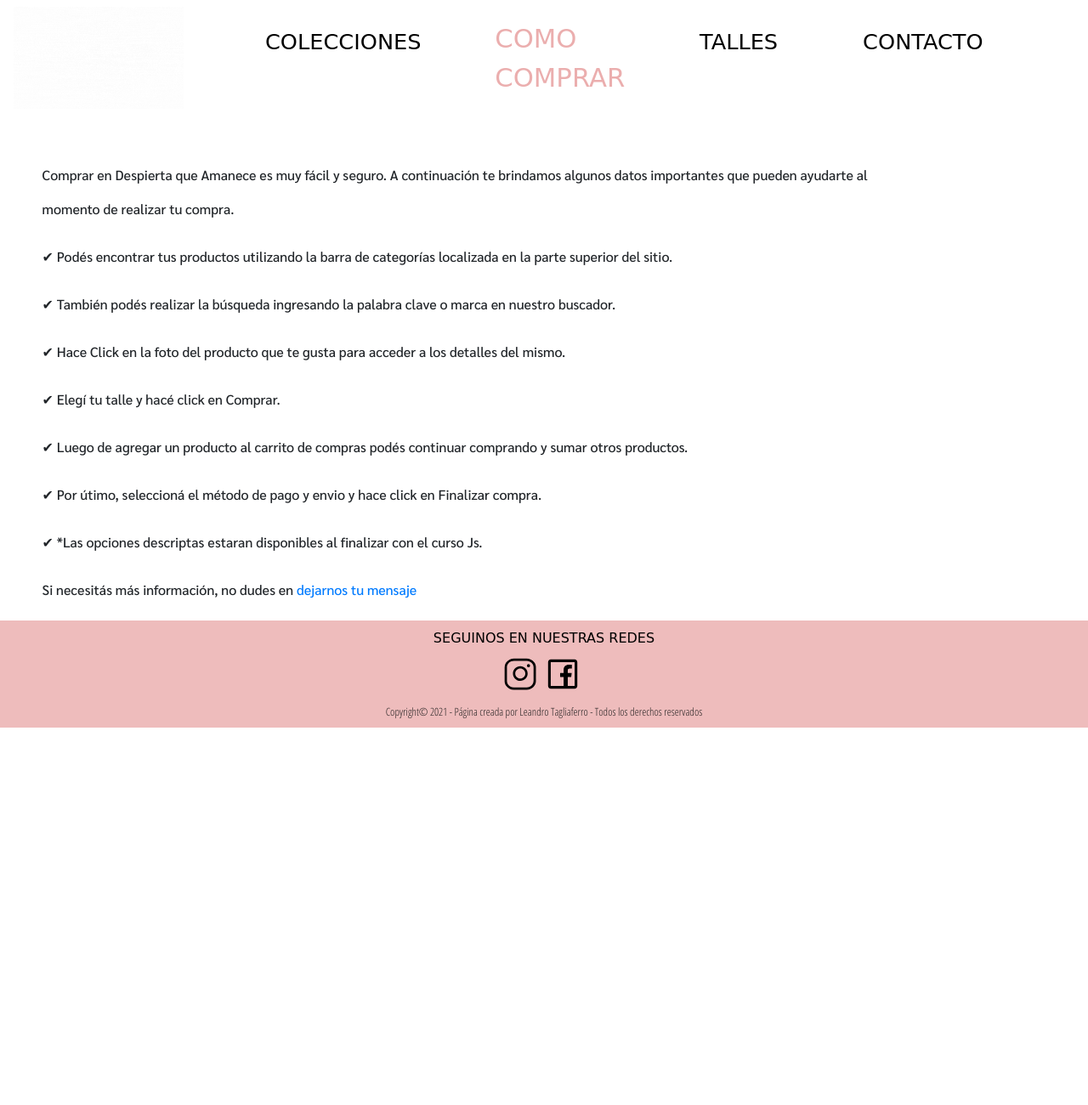
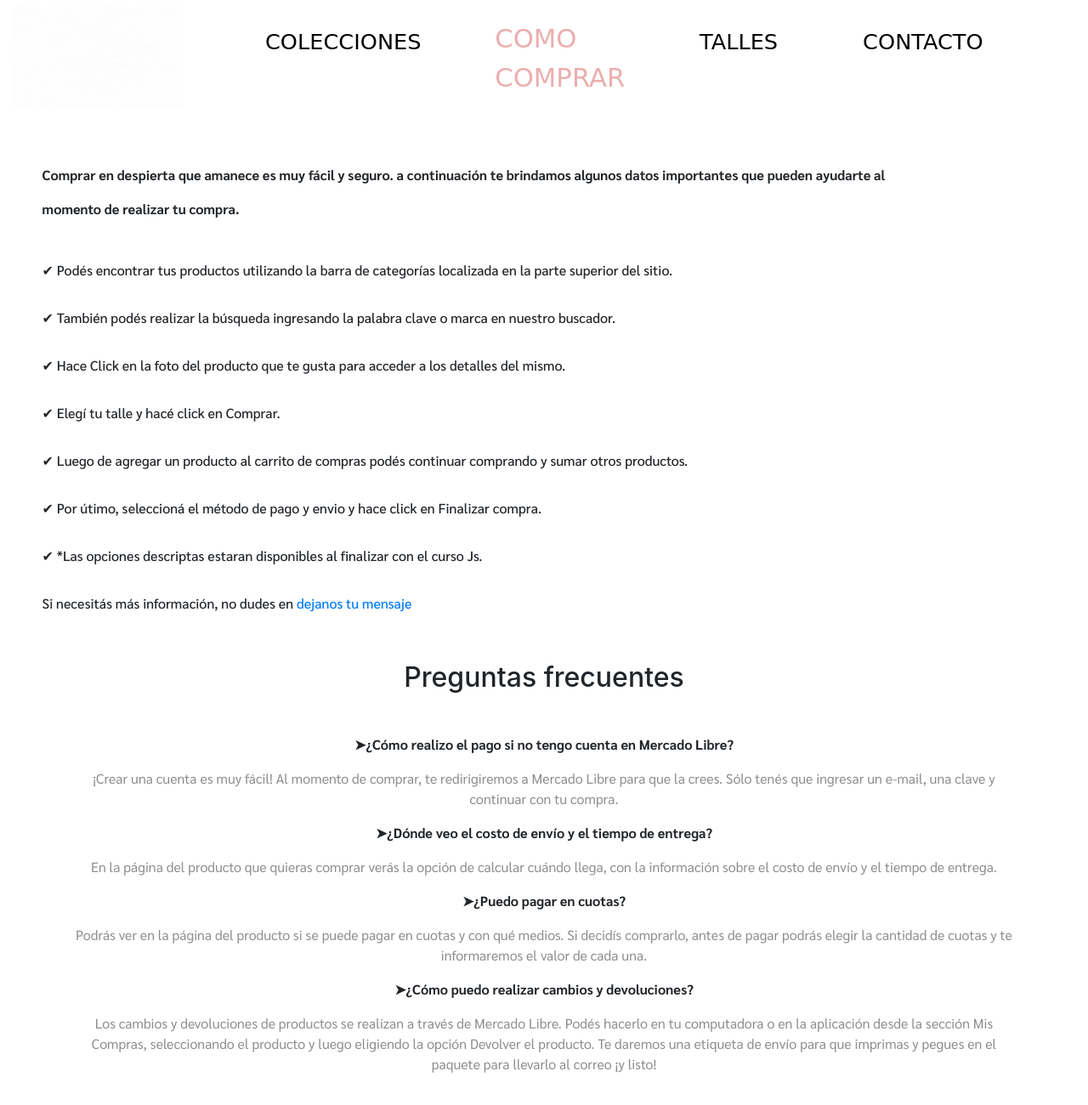
Before and after one commit to leandrotag/despierta_que_amanece, a plain HTML site: page como_comprar.html in a window 1280 px wide. Shown: the top 1300 px of the page at 85% size. Before the commit the page ends 856 px from the top, so only its background shows below. Drawn offline with nearby package versions, Linux system fonts and the light colour scheme; a web font is replaced by a local one.

Commit message:
cambios_como_comprar_0608

```diff
--- a/como_comprar.html
+++ b/como_comprar.html
@@ -31,7 +31,7 @@
 	</nav>
 	</div>
 	<div class="container__text">
-		<p>Comprar en Despierta que Amanece es muy fácil y seguro. A continuación te brindamos algunos datos importantes que pueden ayudarte al momento de realizar tu compra.</p>
+		<p class="explication">Comprar en despierta que amanece es muy fácil y seguro. a continuación te brindamos algunos datos importantes que pueden ayudarte al momento de realizar tu compra.</p>
 		<p>✔ Podés encontrar tus productos utilizando la barra de categorías localizada en la parte superior del sitio.</p>
 		<p>✔ También podés realizar la búsqueda ingresando la palabra clave o marca en nuestro buscador.</p>
 		<p>✔ Hace Click en la foto del producto que te gusta para acceder a los detalles del mismo.</p>
@@ -39,15 +39,28 @@
 		<p>✔ Luego de agregar un producto al carrito de compras podés continuar comprando y sumar otros productos.</p>
 		<p>✔ Por útimo, seleccioná el método de pago y envio y hace click en Finalizar compra. </p>
 		<p>✔ *Las opciones descriptas estaran disponibles al finalizar con el curso Js. </p>
-		<p>Si necesitás más información, no dudes en <a class="" href="contacto.html">dejarnos tu mensaje</a></p>
+		<p>Si necesitás más información, no dudes en <a href="contacto.html">dejanos tu mensaje</a></p>
 	</div>
-</body>
+	<div class="container_fluid">
+		<h2 class="faqs__title">Preguntas frecuentes</h2>
+		<div class="questions">
+			<p>➤¿Cómo realizo el pago si no tengo cuenta en Mercado Libre?</p>
+			<p class="answer">¡Crear una cuenta es muy fácil! Al momento de comprar, te redirigiremos a Mercado Libre para que la crees. Sólo tenés que ingresar un e-mail, una clave y continuar con tu compra.</p>
+			<p>➤¿Dónde veo el costo de envío y el tiempo de entrega?</p>
+			<p class="answer">En la página del producto que quieras comprar verás la opción de calcular cuándo llega, con la información sobre el costo de envío y el tiempo de entrega.</p>
+			<p>➤¿Puedo pagar en cuotas? </p>
+			<p class="answer">Podrás ver en la página del producto si se puede pagar en cuotas y con qué medios. Si decidís comprarlo, antes de pagar podrás elegir la cantidad de cuotas y te informaremos el valor de cada una.</p>
+			<p>➤¿Cómo puedo realizar cambios y devoluciones?</p>
+			<p class="answer">Los cambios y devoluciones de productos se realizan a través de Mercado Libre. Podés hacerlo en tu computadora o en la aplicación desde la sección Mis Compras, seleccionando el producto y luego eligiendo la opción Devolver el producto. Te daremos una etiqueta de envío para que imprimas y pegues en el paquete para llevarlo al correo ¡y listo!</p>
+		</div>
+	</div>
 		<footer class="footer">
-	<div>
+	<div class="container-fluid">
 	  <p>Seguinos en nuestras redes</p>
 	  <a class="footer__instagram " href="https://www.instagram.com/despierta_que_amanece/" target="_blank"><img src="media/instagram.svg" width="38px" height="38px"></a>
 	  <a class="footer__facebook " href="https://www.instagram.com/despierta_que_amanece/" target="_blank"><img src="media/facebook.svg" width="50px" height="50px"></a>
 	  <div id="copyright">Copyright&copy; 2021 - Página creada por Leandro Tagliaferro - Todos los derechos reservados</div>
-		<div>
+	</div>
   		</footer>
+  </body>
   </html>
--- a/css/estilos.scss
+++ b/css/estilos.scss
@@ -1,6 +1,8 @@
 @import url("https://fonts.googleapis.com/css2?family=Open+Sans+Condensed:wght@300&display=swap");
 
 @import url("https://fonts.googleapis.com/css2?family=Boogaloo&display=swap");
+
+@import url('https://fonts.googleapis.com/css2?family=Sarabun:ital,wght@1,600&display=swap');
 
 @import url('https://fonts.googleapis.com/css2?family=Sarabun:wght@400;500;700&display=swap');
 
@@ -206,7 +208,10 @@ textarea {
   margin-top: 3.1rem;
   font-family: 'Sarabun', sans-serif;
   font-weight: 500;
-
+& .explication{
+  font-weight: 700;
+  margin-bottom: 2rem;
+}
 }
 
 .back {
@@ -244,6 +249,32 @@ textarea {
   margin-top: 1.2rem;
   margin-bottom: 1.2rem;
 }
+
+.table-2{
+  margin-bottom: 6rem;
+}
+
+.faqs__title{
+  margin-top: 3rem;
+  margin-bottom: 3rem;
+  text-align: center;}
+
+.questions{
+ margin-left: 2rem;
+ margin-right: 2rem;
+ margin-bottom: 3rem;
+ font-family: 'Sarabun', sans-serif;
+ font-weight: 700;
+ text-align: center;
+}
+.answer{
+  font-family: 'Sarabun', sans-serif;
+  font-weight: 400;
+  color: rgba(0,0,0,.45);
+  margin-left: 3rem;
+  margin-right: 3rem;
+}
+
 
 /* Phone */
 @media only screen and (max-width: 767px) {
@@ -324,6 +355,10 @@ textarea {
     padding-right: 20px;
     line-height: 1rem;}
 
+    .nav-link.dropdown-toggle{
+      font-size: 1rem;
+      text-align: center;
+    }
   .maps iframe {
     width: 90%;
     height: 90%;
@@ -404,6 +439,12 @@ textarea {
     font-family: 'Sarabun', sans-serif;
   }
   }
+  .container__text {
+    margin-right: 0.5rem;
+    padding-right: 20px;
+    line-height: 1rem;
+  }
+
 
   .footer {
     margin-top: 4rem;
```
Also changed, not shown: colecciones.html (+2 -2 lines), index.html (+2 -2 lines), talles.html (+3 -3 lines), css/dist/estilos.css, css/estilos.css, 1 other file. Lines whose indentation alone changed are shown as unchanged.
